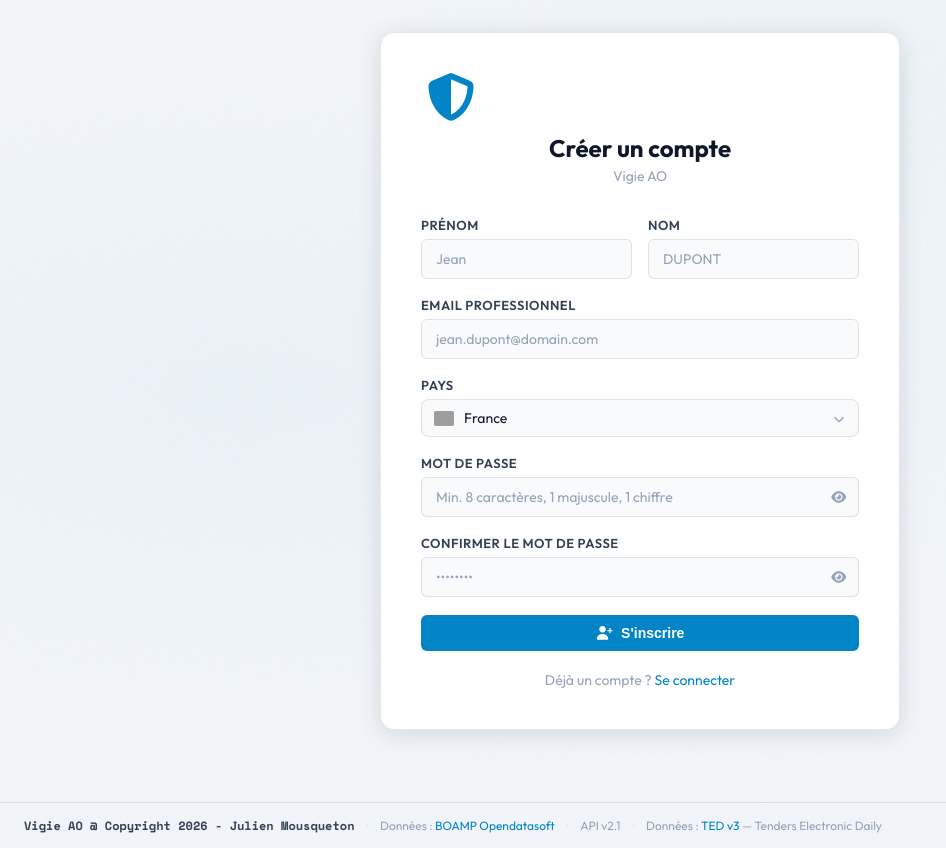
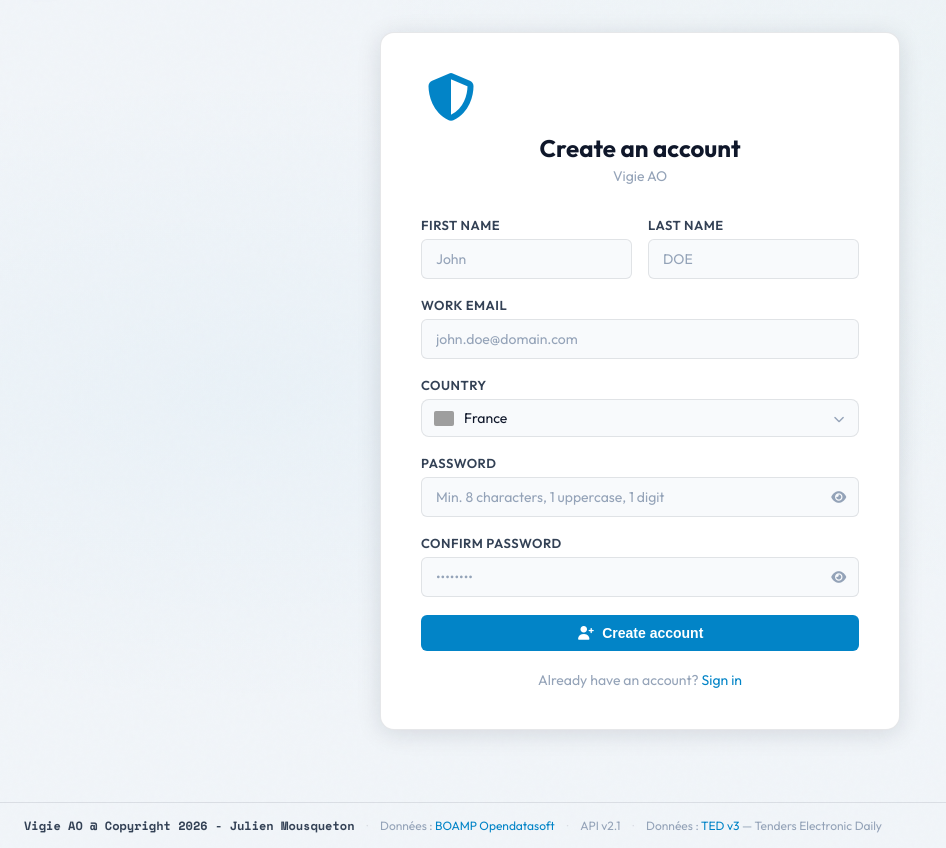
Before and after one commit to JMousqueton/Vigie-AO, a Flask app: page /auth/register in a window 1280 px wide. Shown: the part 64-912 px from the top of the page, without its empty margins (0-946 px from the left). Run offline with Flask 3, Linux system fonts and the light colour scheme; parts of the project's set-up code (start-up, migrations or seed data) failed here and were passed over; some libraries are stand-ins or nearby versions; grey boxes are pictures that could not be loaded.

Commit message:
modificationss

```diff
--- a/app/routes/auth.py
+++ b/app/routes/auth.py
@@ -33,30 +33,30 @@ class LoginForm(FlaskForm):
 
 
 class RegisterForm(FlaskForm):
-    prenom = StringField('Prénom', validators=[DataRequired(), Length(2, 50)])
-    nom = StringField('Nom', validators=[DataRequired(), Length(2, 50)])
-    email = StringField('Email professionnel', validators=[DataRequired(), Email()])
-    country = SelectField('Pays', choices=[], default='FR')  # choices set at runtime
-    password = PasswordField('Mot de passe', validators=[DataRequired(), Length(8, 128)])
+    prenom = StringField('First name', validators=[DataRequired(), Length(2, 50)])
+    nom = StringField('Last name', validators=[DataRequired(), Length(2, 50)])
+    email = StringField('Work email', validators=[DataRequired(), Email()])
+    country = SelectField('Country', choices=[], default='FR')  # choices set at runtime
+    password = PasswordField('Password', validators=[DataRequired(), Length(8, 128)])
     password2 = PasswordField(
-        'Confirmer le mot de passe',
-        validators=[DataRequired(), EqualTo('password', message='Les mots de passe ne correspondent pas.')],
+        'Confirm password',
+        validators=[DataRequired(), EqualTo('password', message='Passwords do not match.')],
     )
-    submit = SubmitField("S'inscrire")
+    submit = SubmitField('Create account')
 
     def validate_email(self, field):
         allowed_domain = current_app.config.get('ALLOWED_EMAIL_DOMAIN', '')
         if allowed_domain and not field.data.lower().endswith(f'@{allowed_domain}'):
-            raise ValidationError(f'Seuls les emails @{allowed_domain} sont autorisés.')
+            raise ValidationError(f'Only @{allowed_domain} emails are allowed.')
         if User.query.filter_by(email=field.data.lower()).first():
-            raise ValidationError('Cet email est déjà enregistré.')
+            raise ValidationError('This email is already registered.')
 
     def validate_password(self, field):
         pwd = field.data
         if not re.search(r'[A-Z]', pwd):
-            raise ValidationError('Le mot de passe doit contenir au moins une majuscule.')
+            raise ValidationError('Password must contain at least one uppercase letter.')
         if not re.search(r'[0-9]', pwd):
-            raise ValidationError('Le mot de passe doit contenir au moins un chiffre.')
+            raise ValidationError('Password must contain at least one digit.')
 
 
 COUNTRY_CHOICES = [
--- a/app/services/scheduler.py
+++ b/app/services/scheduler.py
@@ -404,7 +404,6 @@ def refresh_place_es_cache(app=None):
                     DossierCache.query
                     .filter_by(source='PLACE_ES')
                     .filter(DossierCache.reference_boamp_initial == contract_folder_id)
-                    .filter(DossierCache.has_attribution == False)
                     .first()
                 )
                 if pub_entry:
--- a/app/templates/admin/users.html
+++ b/app/templates/admin/users.html
@@ -158,6 +158,11 @@
             <tr class="{{ 'row-inactive' if not user.is_active }}">
               <td>
                 <span class="user-avatar-sm">{{ user.prenom[0] }}{{ user.nom[0] }}</span>
+                {% if user.country %}
+                <img src="https://flagcdn.com/w20/{{ user.country | lower }}.png"
+                     alt="{{ user.country }}" class="flag-img" title="{{ user.country }}"
+                     style="width:18px;height:auto;border-radius:2px;vertical-align:middle;margin-right:4px;">
+                {% endif %}
                 {{ user.full_name }}
               </td>
               <td class="mono text-small">{{ user.email }}</td>
--- a/app/templates/auth/register.html
+++ b/app/templates/auth/register.html
@@ -1,12 +1,12 @@
 {% extends "base.html" %}
-{% block title %}Inscription — Vigie AO{% endblock %}
+{% block title %}Sign up — Vigie AO{% endblock %}
 
 {% block content %}
 <div class="auth-page">
   <div class="auth-card auth-card-wide">
     <div class="auth-logo">
       <i class="fa-solid fa-shield-halved"></i>
-      <h1>Créer un compte</h1>
+      <h1>Create an account</h1>
       <p>Vigie AO</p>
     </div>
 
@@ -16,19 +16,19 @@
       <div class="form-row-2">
         <div class="form-group">
           <label for="prenom">{{ form.prenom.label }}</label>
-          {{ form.prenom(id='prenom', class='form-control' + (' is-invalid' if form.prenom.errors else ''), placeholder='Jean') }}
+          {{ form.prenom(id='prenom', class='form-control' + (' is-invalid' if form.prenom.errors else ''), placeholder='John') }}
           {% for err in form.prenom.errors %}<div class="invalid-feedback">{{ err }}</div>{% endfor %}
         </div>
         <div class="form-group">
           <label for="nom">{{ form.nom.label }}</label>
-          {{ form.nom(id='nom', class='form-control' + (' is-invalid' if form.nom.errors else ''), placeholder='DUPONT') }}
+          {{ form.nom(id='nom', class='form-control' + (' is-invalid' if form.nom.errors else ''), placeholder='DOE') }}
           {% for err in form.nom.errors %}<div class="invalid-feedback">{{ err }}</div>{% endfor %}
         </div>
       </div>
 
       <div class="form-group">
         <label for="email">{{ form.email.label }}</label>
-        {{ form.email(id='email', class='form-control' + (' is-invalid' if form.email.errors else ''), placeholder='jean.dupont@domain.com', autocomplete='email') }}
+        {{ form.email(id='email', class='form-control' + (' is-invalid' if form.email.errors else ''), placeholder='john.doe@domain.com', autocomplete='email') }}
         {% for err in form.email.errors %}<div class="invalid-feedback">{{ err }}</div>{% endfor %}
       </div>
 
@@ -57,7 +57,7 @@
       <div class="form-group">
         <label for="password">{{ form.password.label }}</label>
         <div class="input-eye-wrap">
-          {{ form.password(id='password', class='form-control' + (' is-invalid' if form.password.errors else ''), placeholder='Min. 8 caractères, 1 majuscule, 1 chiffre', autocomplete='new-password') }}
+          {{ form.password(id='password', class='form-control' + (' is-invalid' if form.password.errors else ''), placeholder='Min. 8 characters, 1 uppercase, 1 digit', autocomplete='new-password') }}
           <button type="button" class="eye-toggle" onclick="togglePassword('password', this)">
             <i class="fa-solid fa-eye"></i>
           </button>
@@ -84,8 +84,8 @@
     </form>
 
     <div class="auth-footer">
-      Déjà un compte ?
-      <a href="{{ url_for('auth.login') }}">Se connecter</a>
+      Already have an account?
+      <a href="{{ url_for('auth.login') }}">Sign in</a>
     </div>
   </div>
 </div>
```
Also changed, not shown: app/services/place_es_api.py (+47 -32 lines).
